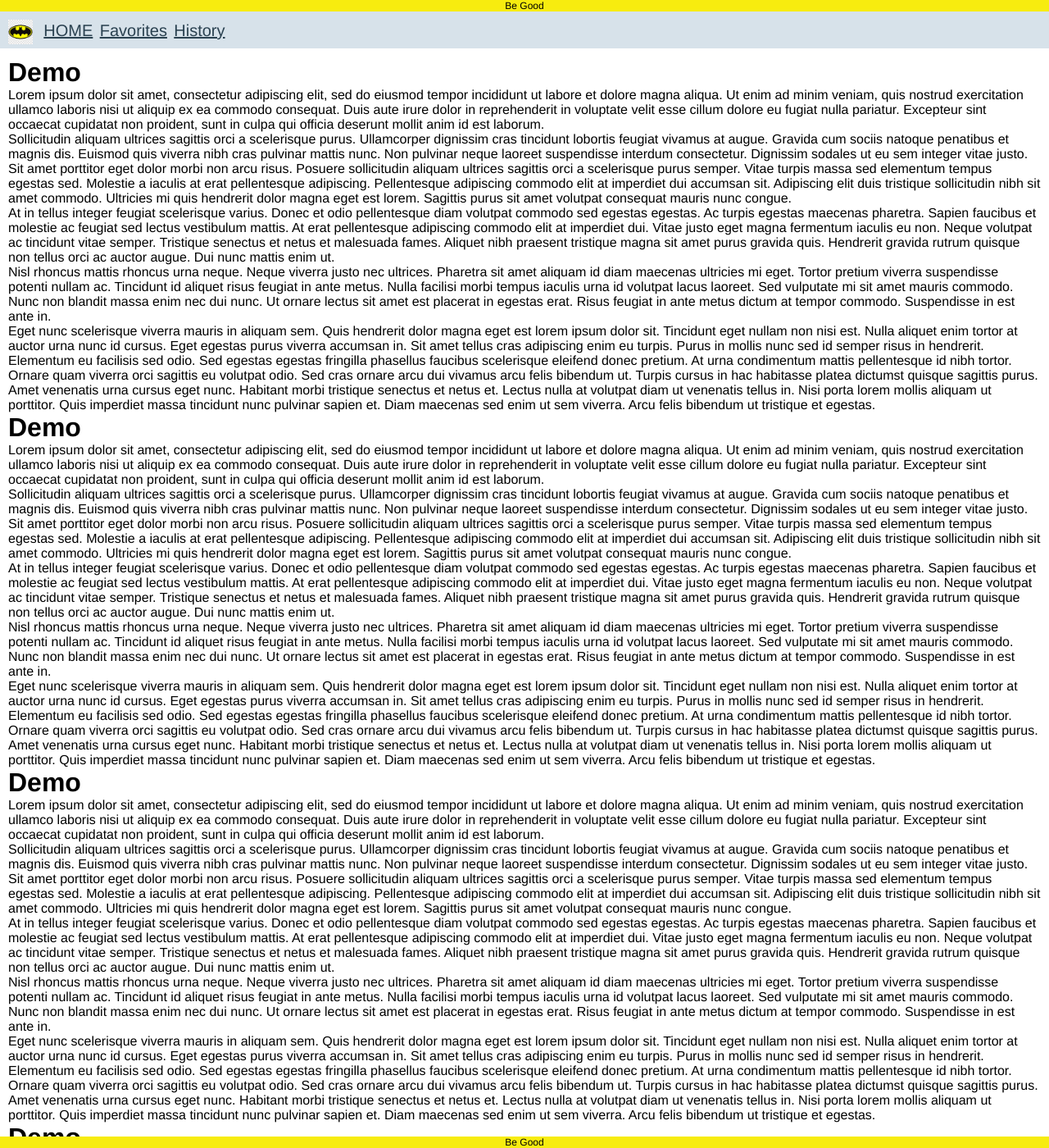
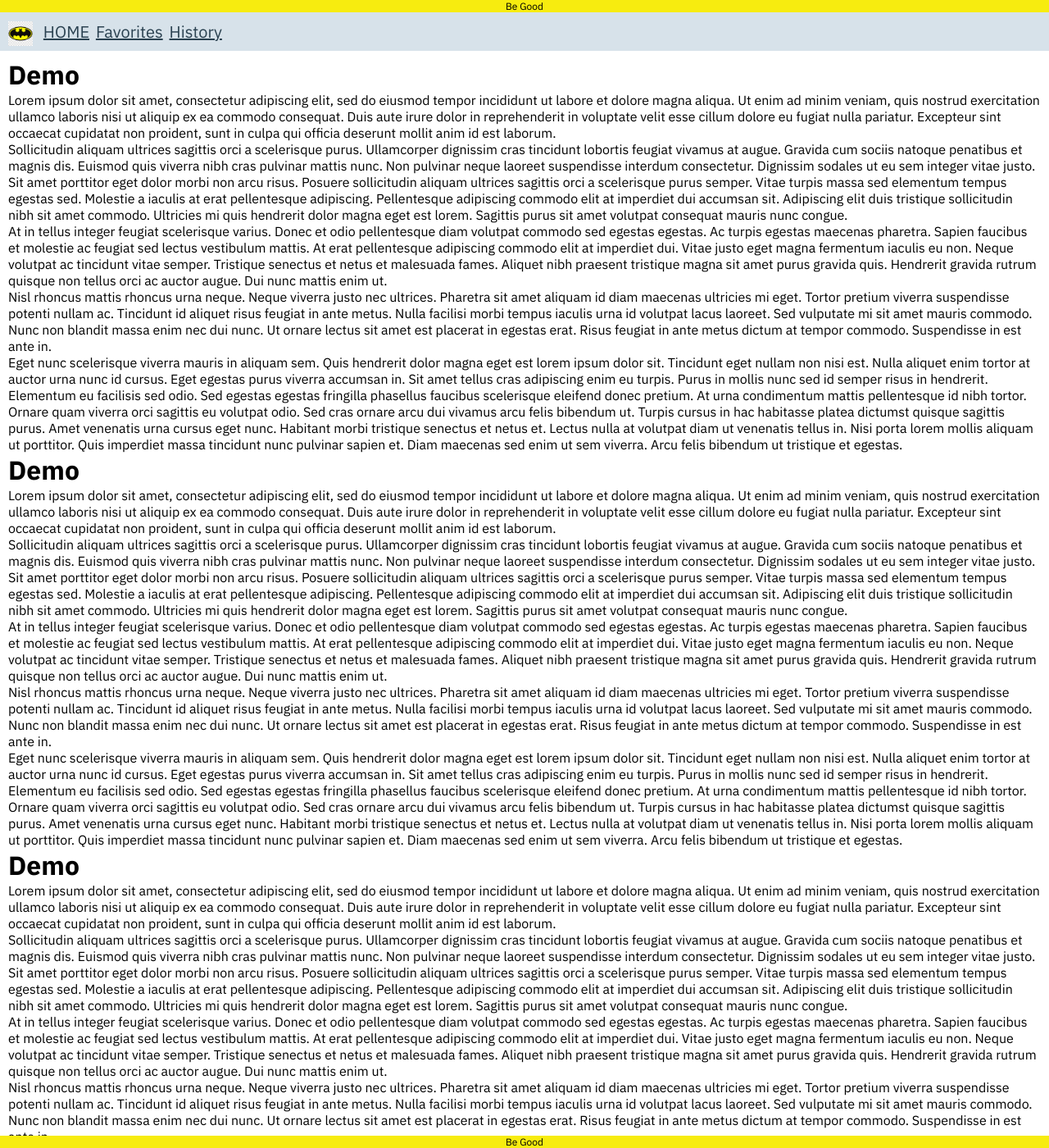
Before and after one commit to gothamgo/demo, a Jekyll site: the page built from index.html, in a window 1280 px wide and 1400 px high. Shown: the whole window at 82% size. Built offline with Jekyll 4.4.1, drawn with Linux system fonts in a browser that asks for light colours.

Commit message:
Update default.html

```diff
--- a/_layouts/default.html
+++ b/_layouts/default.html
@@ -5,6 +5,11 @@
     <meta name="viewport" content="width=device-width, initial-scale=1.0, maximum-scale=1.0, user-scalable=0"/>
 
     <title>Demo</title>
+
+    <link rel="preconnect" href="https://fonts.googleapis.com">
+    <link rel="preconnect" href="https://fonts.gstatic.com" crossorigin>
+    <link href="https://fonts.googleapis.com/css2?family=IBM+Plex+Sans:ital,wght@0,100;0,200;0,300;0,400;0,500;0,600;0,700;1,100;1,200;1,300;1,400;1,500;1,600;1,700&display=swap" rel="stylesheet">
+
     <link rel="icon" type="image/x-icon" href="{{site.url}}/images/favicon.ico">
 
   <style>
@@ -14,7 +19,9 @@
       box-sizing: border-box;
     }
     body {
-      font-family: Helvetica Neue;
+      font-family: "IBM Plex Sans", sans-serif;
+      font-weight: 400;
+      font-style: normal;
     }
     body h1 {
     }
```
